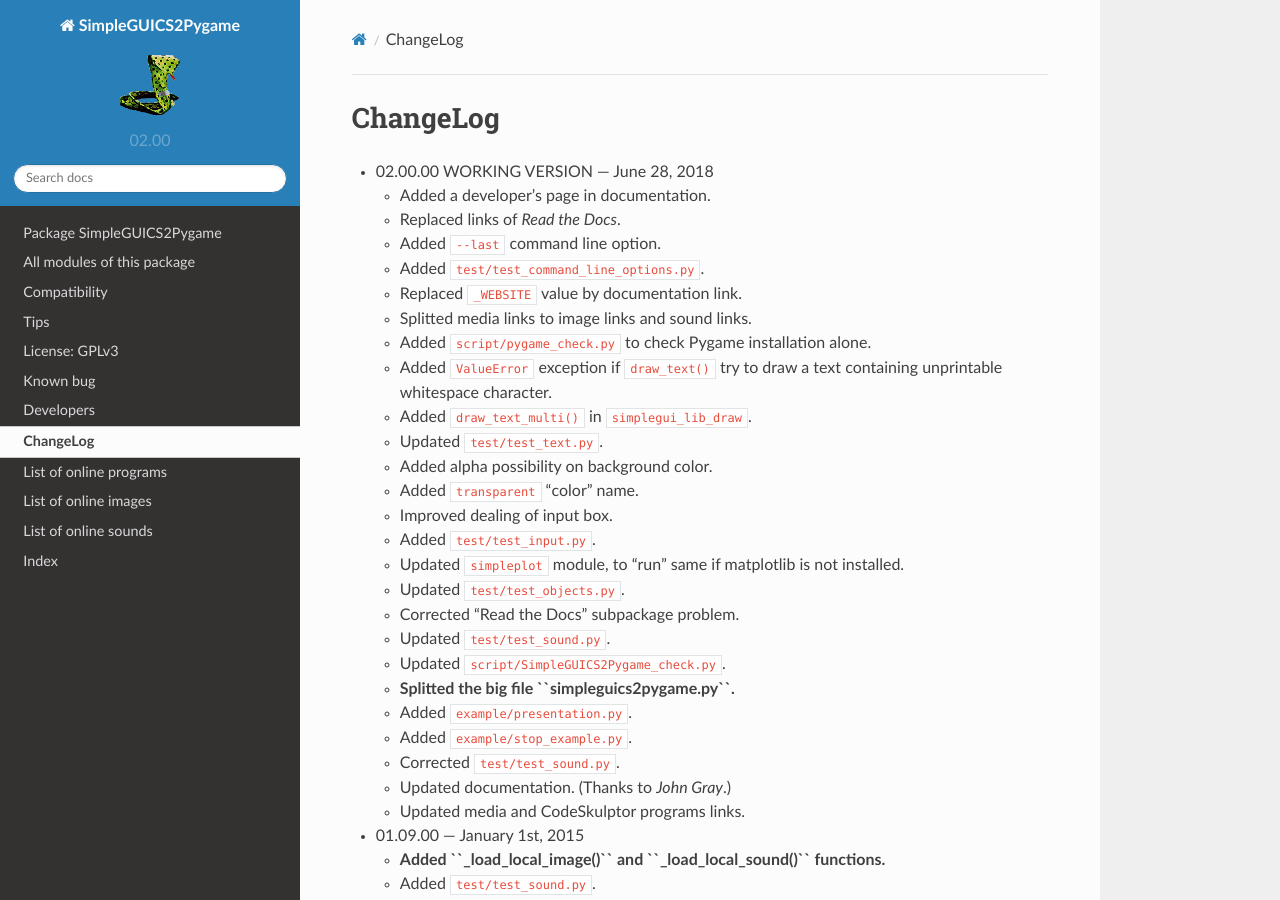
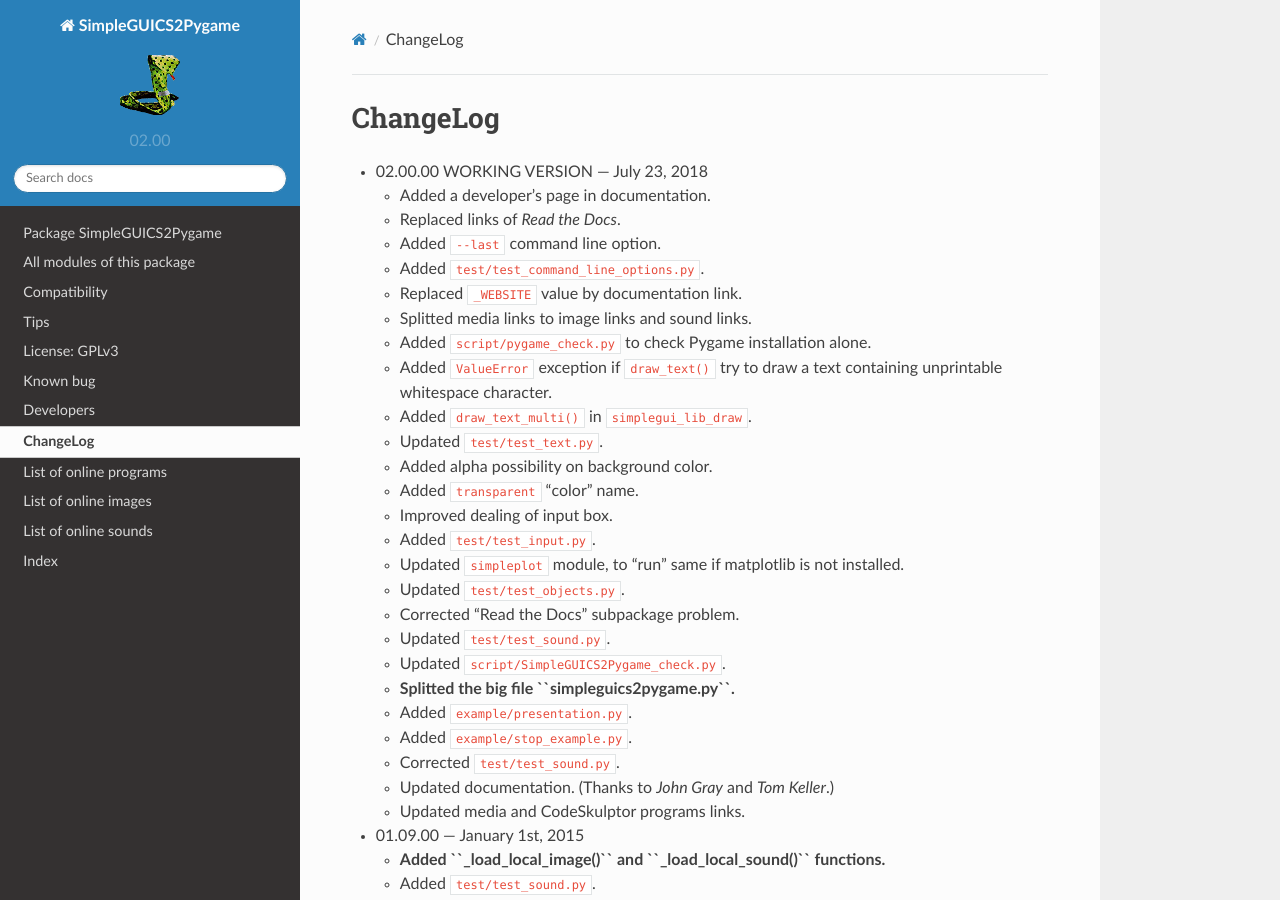
Before and after one commit to rhul-compsoc/SimpleGUICS2Pygame, a Sphinx documentation site: the page built from Sphinx/ChangeLog.rst, in a window 1280 px wide and 900 px high. Built offline with Sphinx 7.4.7 and the Read the Docs theme 2.0.0, drawn with Linux system fonts in a browser that asks for light colours; some of the changed text lies outside the part shown.

```diff
--- a/README.rst
+++ b/README.rst
@@ -271,7 +271,7 @@
 
 Changes
 =======
-* 02.00.00 WORKING VERSION — June 28, 2018
+* 02.00.00 WORKING VERSION — July 23, 2018
 
   - Added a developer's page in documentation.
 
@@ -310,7 +310,7 @@
 
   - Corrected ``test/test_sound.py``.
 
-  - Updated documentation. (Thanks to `John Gray`.)
+  - Updated documentation. (Thanks to `John Gray` and `Tom Keller`.)
 
   - Updated media and CodeSkulptor programs links.
 
--- a/SimpleGUICS2Pygame/__init__.py
+++ b/SimpleGUICS2Pygame/__init__.py
@@ -1,7 +1,7 @@
 # -*- coding: latin-1 -*-
 
 """
-SimpleGUICS2Pygame package (April 1st, 2018)
+SimpleGUICS2Pygame package (July 23, 2018)
 
 It is primarily a standard Python_ (**2 and 3**) module
 reimplementing the SimpleGUI particular module of CodeSkulptor_
@@ -33,7 +33,7 @@
 .. _Python: http://www.python.org/
 .. _`Unofficial Windows Binaries`: http://www.lfd.uci.edu/~gohlke/pythonlibs/#pygame
 
-* v.02.00.00 WORKING VERSION --- April 1st, 2018
+* v.02.00.00 WORKING VERSION --- July 23, 2018
 * v.01.09.00 --- January 1st, 2015
 * v.01.08.01 --- October 9, 2014
 * v.01.08.00 --- October 4, 2014
--- a/Sphinx/ChangeLog.rst
+++ b/Sphinx/ChangeLog.rst
@@ -1,6 +1,6 @@
 ChangeLog
 =========
-* 02.00.00 WORKING VERSION — June 28, 2018
+* 02.00.00 WORKING VERSION — July 23, 2018
 
   - Added a developer's page in documentation.
 
@@ -39,7 +39,7 @@
 
   - Corrected ``test/test_sound.py``.
 
-  - Updated documentation. (Thanks to `John Gray`.)
+  - Updated documentation. (Thanks to `John Gray` and `Tom Keller`.)
 
   - Updated media and CodeSkulptor programs links.
 
--- a/Sphinx/Tips.rst
+++ b/Sphinx/Tips.rst
@@ -96,7 +96,7 @@
 * ``'#rgb'`` with r, g, b  hexadecimal numbers on 1 figure
 * ``'rbg(red,blue,green)'`` with red, blue, green 0 <= integer <= 255
 * ``'rgba(red,blue,green,alpha)'`` with red, blue, green 0 <= integer <= 255 and alpha between 0 and 1
-* a constant name in this list http://www.w3schools.com/html/html_colornames.asp .
+* a constant name in this list https://www.w3schools.com/colors/colors_names.asp .
 
 See the official HTML colors:
 http://www.opimedia.be/DS/mementos/colors.htm .
--- a/Sphinx/conf.py
+++ b/Sphinx/conf.py
@@ -48,7 +48,7 @@
 
 # General information about the project.
 project = 'SimpleGUICS2Pygame'
-copyright = '2013, 2014, 2015, 2016 Olivier Pirson'
+copyright = '2013-2018 Olivier Pirson'
 
 # The version info for the project you're documenting, acts as replacement for
 # |version| and |release|, also used in various other places throughout the
```
Also changed, not shown: 1 other file.
